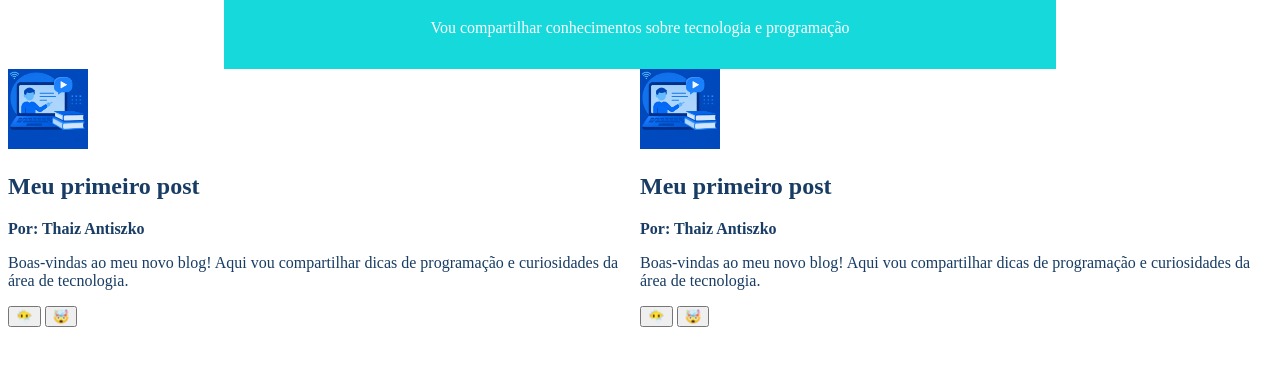
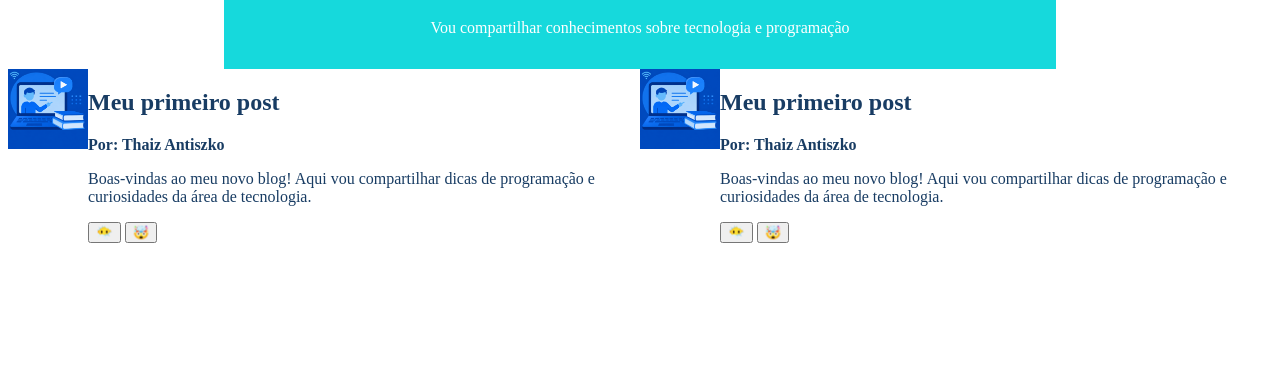
Before and after one commit to ThaizAntiszko/Educa-oDigital1A26, a plain HTML site: page index.html in a window 1280 px wide. Shown: the part 85-450 px from the top of the page. Drawn offline with Linux system fonts and the light colour scheme.

Commit message:
mudanças

```diff
--- a/style.css
+++ b/style.css
@@ -11,6 +11,9 @@ background-color: #FFFFFF;
 color: #183C63;
 display: flex;
 }
+  article{
+            display: flex;
+        }
 img {
 width: 80px;
 height: 80px;
```
